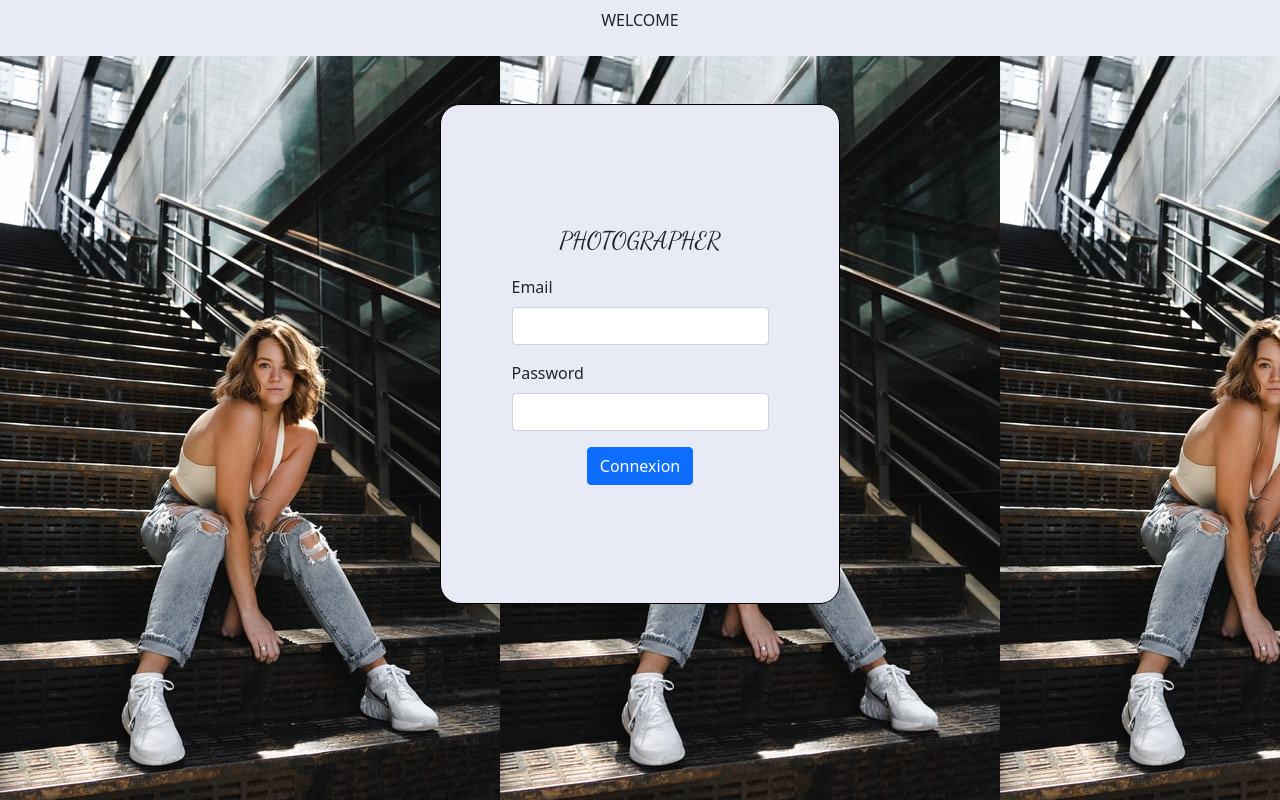
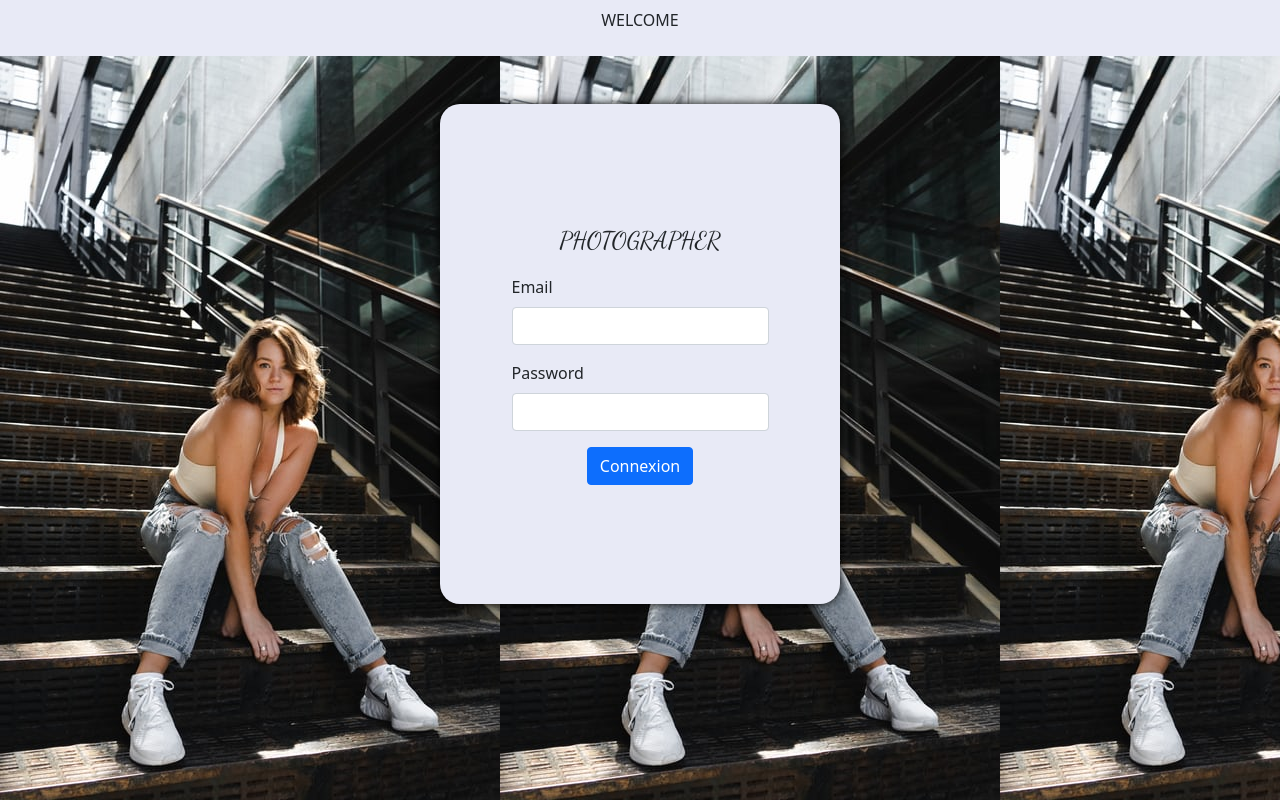
Before and after one commit to ValeryShinigami/photoJS, a plain HTML site: page index.html in a window 1280 px wide. Drawn offline with nearby package versions, Linux system fonts and the light colour scheme; a web font is replaced by a local one.

Commit message:
add box shadow

```diff
--- a/style.css
+++ b/style.css
@@ -16,7 +16,7 @@
     flex-direction: column;
     justify-content: center;
     align-items: center;
-    border: 1px solid black;
+    box-shadow: 0px 0px 10px rgb(0, 0, 0);
     border-radius: 20px;
     position: absolute;
     background-color:#e8eaf6;
```
